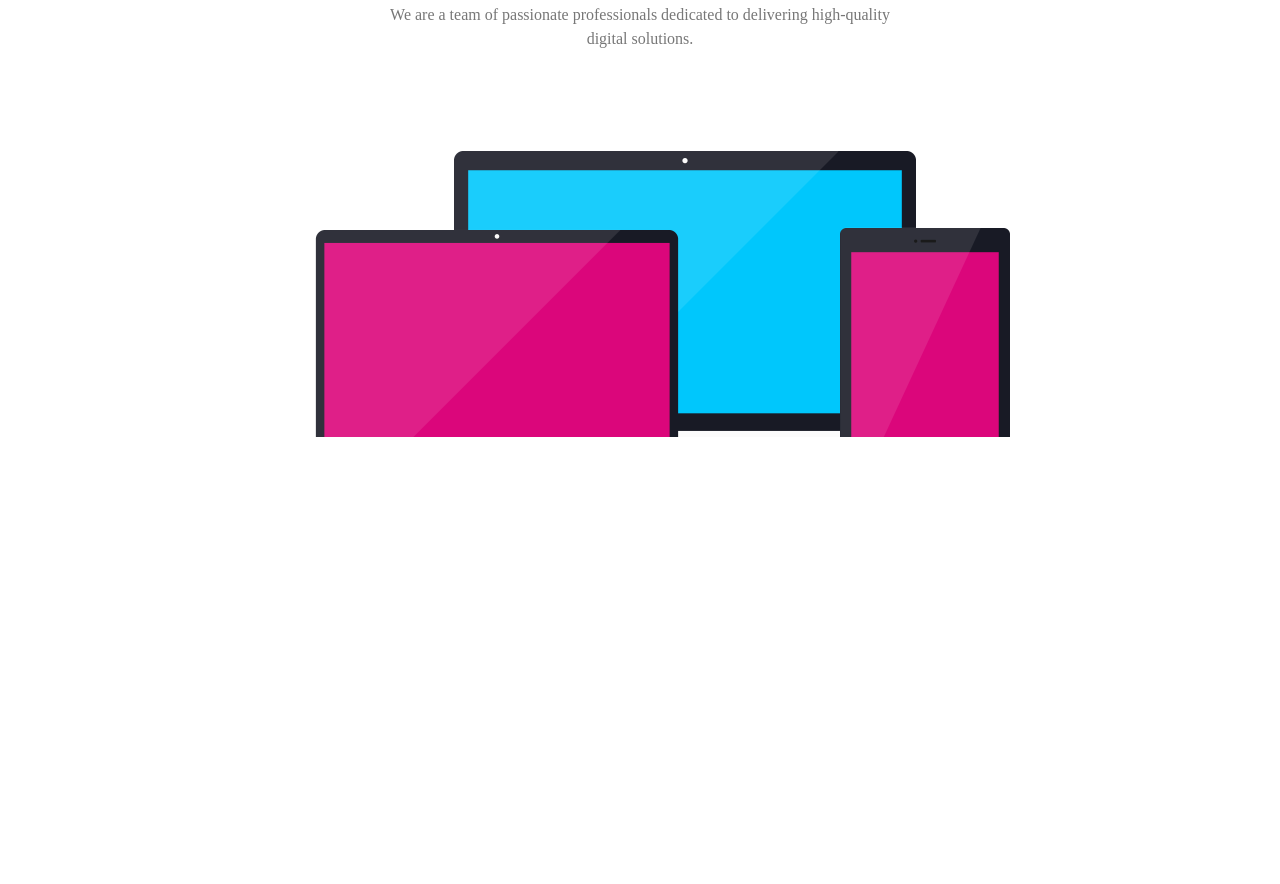
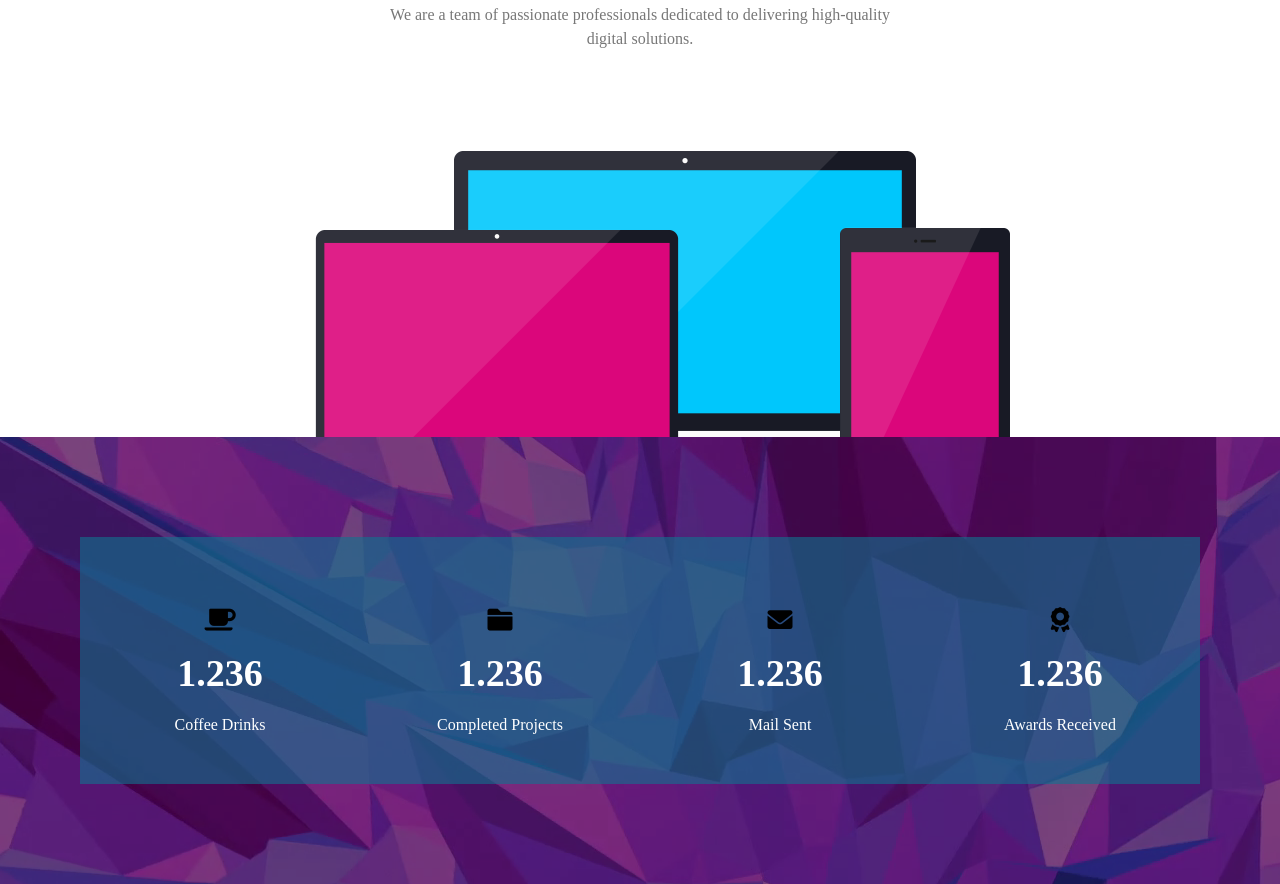
Before and after one commit to Yousef-Elgendy/FrontEndLab, a plain HTML site: page Kaspar/index.html in a window 1280 px wide. Shown: the part 4160-5044 px from the top of the page. Before the commit the page ends 4597 px from the top, so only its background shows below. Drawn offline with Linux system fonts and the light colour scheme.

Commit message:
add second about section with content and styling

```diff
--- a/Kaspar/css/style.css
+++ b/Kaspar/css/style.css
@@ -559,3 +559,45 @@ nav ul li a:hover{
         margin-top: -20px;
     }
 }
+
+/* Second About Section */
+.second-about{
+    padding: var(--section-padding) 0;
+    background-image: url('../images/stats.png');
+    width: 100%;
+    height: 100%;
+    position: relative;
+}
+.second-about::before{
+    content: '';
+    position: absolute;
+    top: 0;
+    left: 0;
+    right: 0;
+    bottom: 0;
+    background: rgba(0, 0, 0, 0.5);
+    z-index: 1;
+}
+.second-about .about-us{
+    display: flex;
+    justify-content: space-between;
+    z-index: 2;
+    background-color: var(--transparent-color);
+    position: relative;
+    z-index: 3;
+    color: white;
+}
+.about-us .about-item{
+    padding: 50px;
+    flex-basis: 25%;
+    text-align: center;
+}
+.about-item .icon{
+    font-size: 25px;
+    padding: 20px;
+    color: black;
+}
+.about-item h3{
+    font-size: 38px;
+    margin-bottom: 20px;
+}
--- a/Kaspar/index.html
+++ b/Kaspar/index.html
@@ -208,6 +208,32 @@
             <img src="images/about.png" alt="Devices images">
         </div>
     </section>
+    <section class="second-about">
+        <div class="container">
+            <div class="about-us">
+                <div class="about-item">
+                    <i class="fas fa-coffee icon"></i>
+                    <h3>1.236</h3>
+                    <p>Coffee Drinks</p>
+                </div>
+                <div class="about-item">
+                    <i class="fas fa-folder icon"></i>
+                    <h3>1.236</h3>
+                    <p>Completed Projects</p>
+                </div>
+                <div class="about-item">
+                    <i class="fas fa-envelope icon"></i>
+                    <h3>1.236</h3>
+                    <p>Mail Sent</p>
+                </div>
+                <div class="about-item">
+                    <i class="fas fa-award icon"></i>
+                    <h3>1.236</h3>
+                    <p>Awards Received</p>
+                </div>
+            </div>
+        </div>
+    </section>
 
 
 </body>
```
